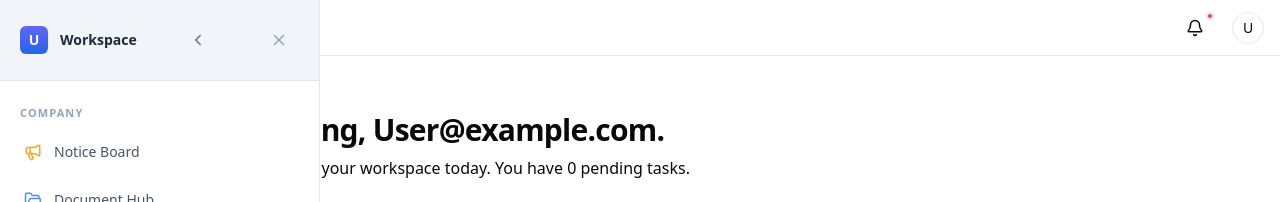
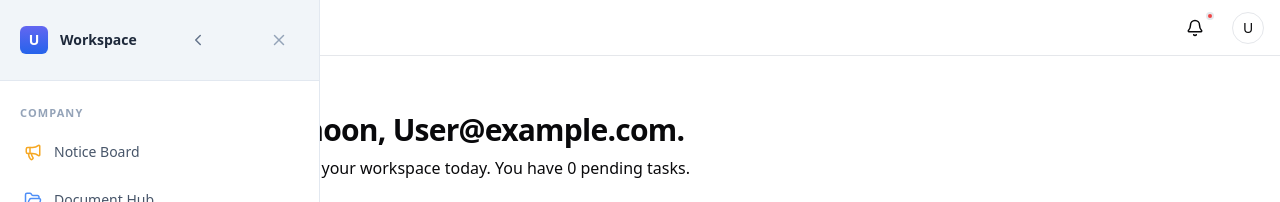
Before and after one commit to mr-sumit-32/Motion, a React (Vite) app: page / in a window 1280 px wide. Shown: the top 202 px of the page. Built offline with nearby package versions, Linux system fonts and the light colour scheme; no server answers; the database is empty; sample sign-in values are in the browser's storage.

Commit message:
Update HomeDashboard.tsx

```diff
--- a/src/components/HomeDashboard.tsx
+++ b/src/components/HomeDashboard.tsx
@@ -16,6 +16,12 @@ export default function HomeDashboard() {
   // Extract a display name from the user's email
   const displayName = getDisplayName(user?.email) || 'Team Member';
   const capitalizedName = displayName.charAt(0).toUpperCase() + displayName.slice(1);
+  const currentHour = new Date().getHours();
+  const greeting = currentHour < 12
+    ? 'Good morning'
+    : currentHour < 18
+      ? 'Good afternoon'
+      : 'Good evening';
 
   // Filter tasks to show only pending ones assigned to the logged-in user
   const myPendingTasks = tasks.filter((t) => {
@@ -62,7 +68,7 @@ export default function HomeDashboard() {
       {/* Header Section */}
       <div className="mb-10">
         <h1 className="text-3xl font-bold tracking-tight mb-2">
-          Good morning, {capitalizedName}.
+          {greeting}, {capitalizedName}.
         </h1>
         <p className="text-muted-foreground">
           Here is an overview of your workspace today. You have <span className="font-medium text-foreground">{myPendingTasks.length} pending tasks</span>.
```
